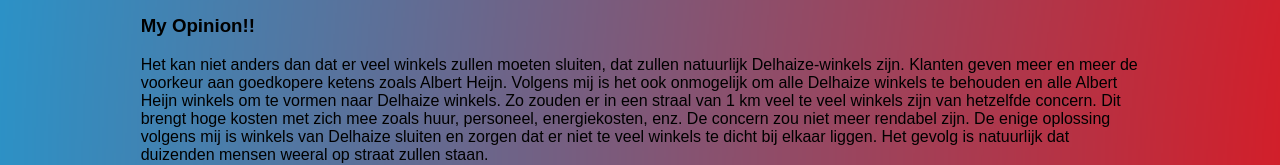
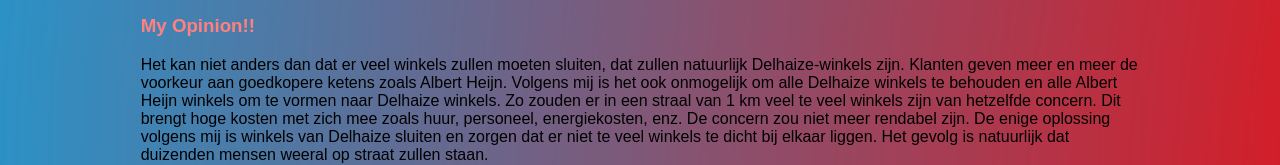
Before and after one commit to GoldenAddiction/Alberdelha, a plain HTML site: page index.html in a window 1280 px wide. Shown: the part 1100-1265 px from the top of the page. Drawn offline with Linux system fonts and the light colour scheme; a script that the page names is missing.

Commit message:
color change

```diff
--- a/index.html
+++ b/index.html
@@ -21,6 +21,10 @@
   h2
   {
     color: #ccccff;
+  }
+  h3
+  {
+    color: #ff8080;
   }
 </style>
 <body background="img/achtergrond.PNG" style = "background-repeat: background-repeat: no-repeat; background-size: cover;">
```
